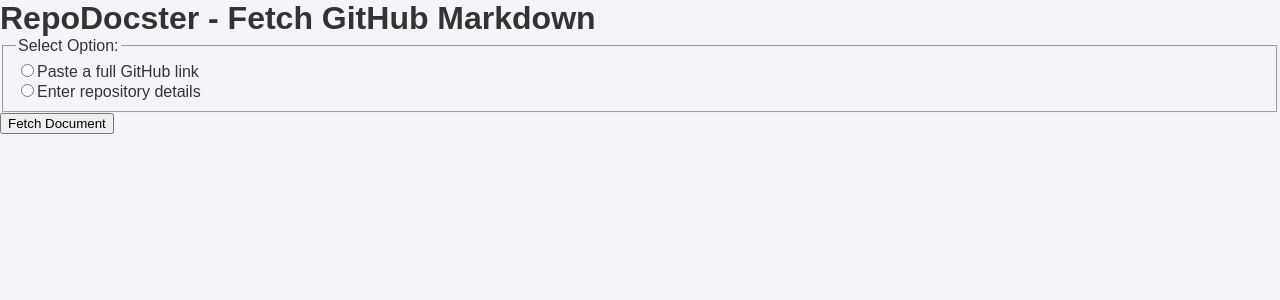
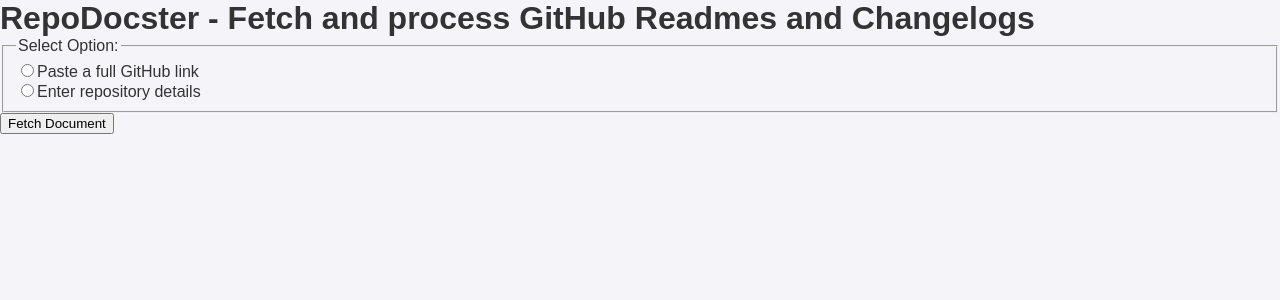
Before and after one commit to legitmattias/RepoDocster, a React (Create React App) app in the folder repodocster-frontend/: page / in a window 1280 px wide. Shown: the top 300 px of the page. Built offline with nearby package versions, Linux system fonts and the light colour scheme; no server answers.

Commit message:
Chore(frontend): Minor formatting.

```diff
--- a/repodocster-frontend/src/pages/FormPage.tsx
+++ b/repodocster-frontend/src/pages/FormPage.tsx
@@ -67,7 +67,7 @@ const FormPage: React.FC<FormPageProps> = ({ config }) => {
 
   return (
     <div className="form-page">
-      <h1>RepoDocster - Fetch GitHub Markdown</h1>
+      <h1>RepoDocster - Fetch and process GitHub Readmes and Changelogs</h1>
 
       <form onSubmit={handleSubmit}>
         <fieldset>
```
